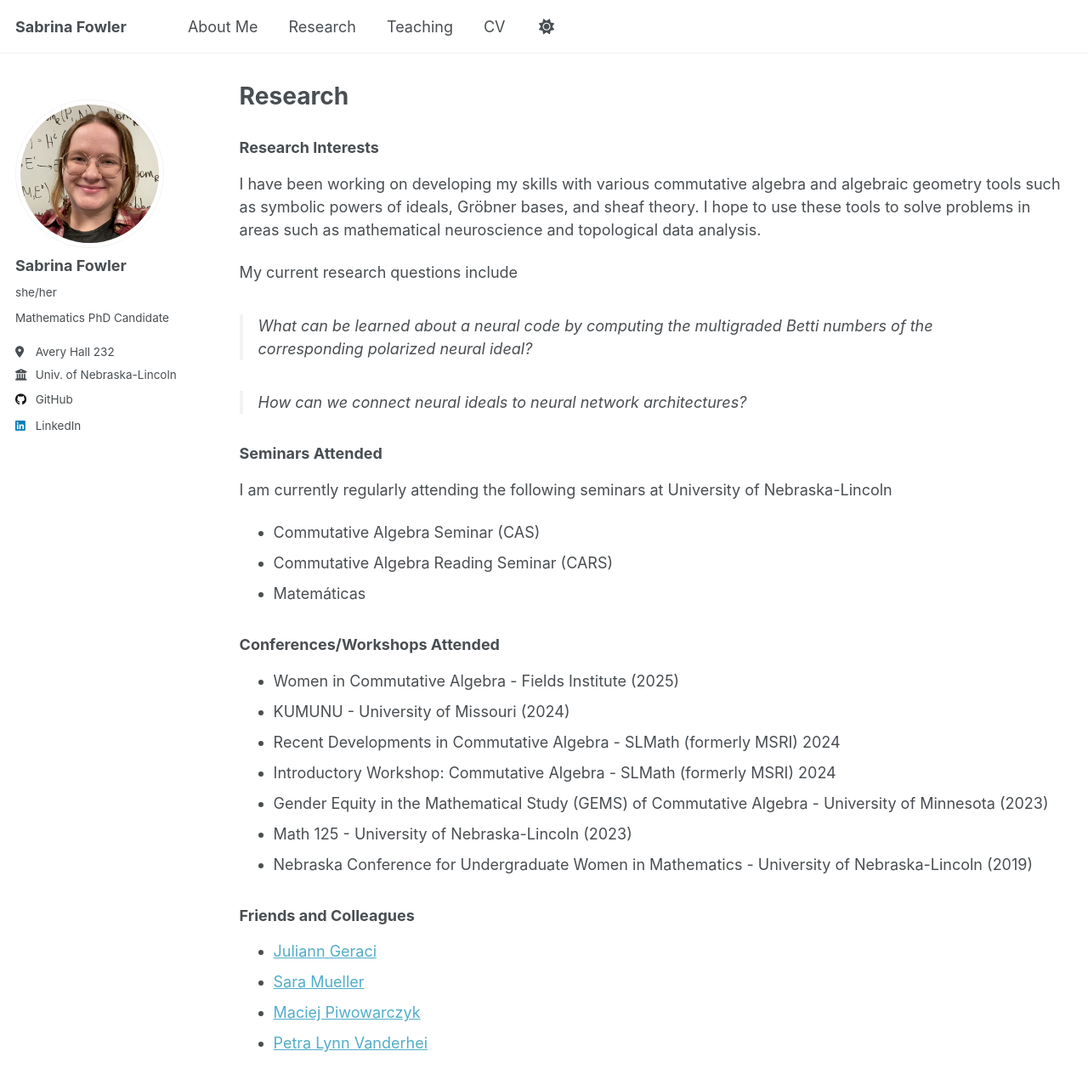
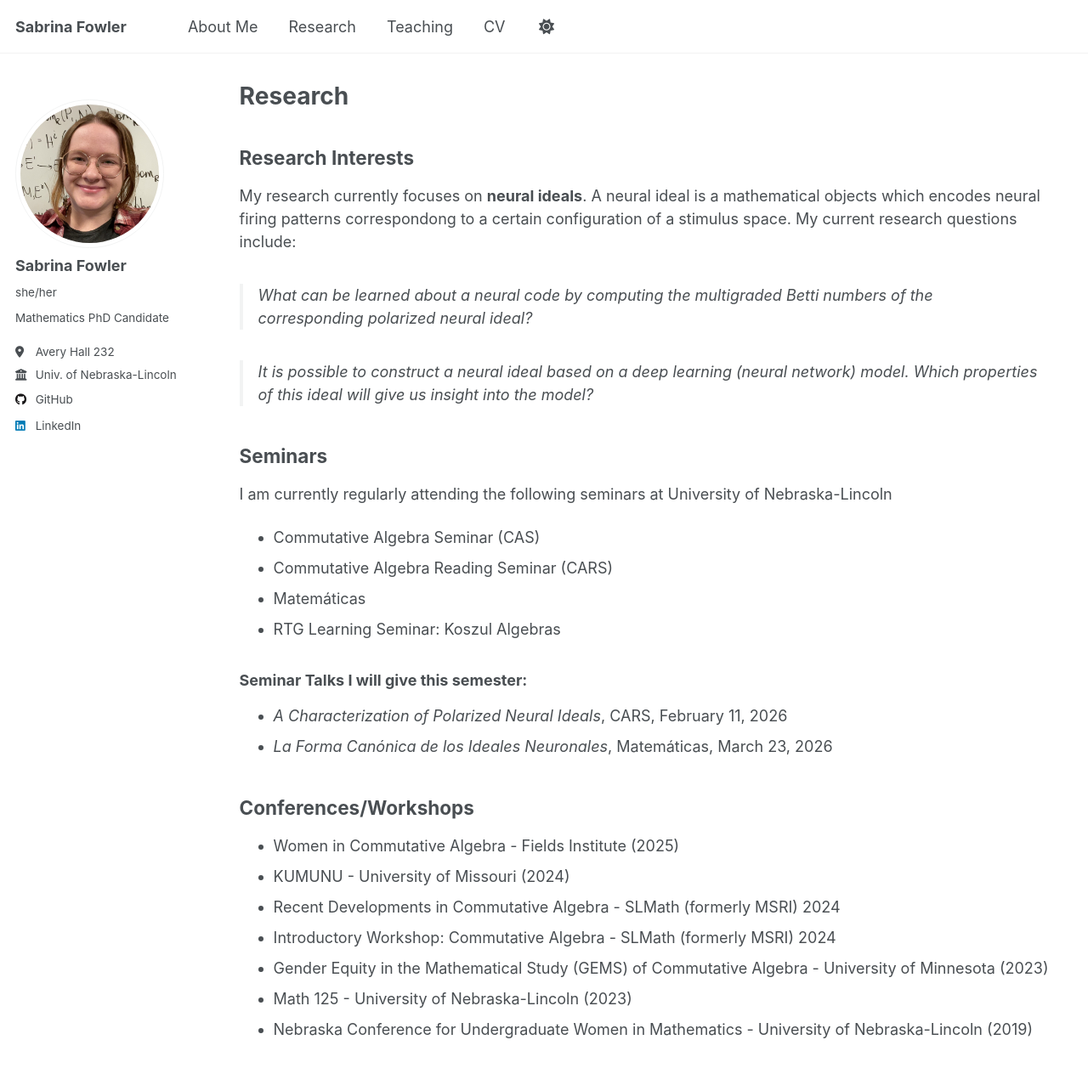
Before and after one commit to sabrinafowler/sabrinafowler.github.io, a Jekyll site: the page built from _pages/research.md, in a window 1280 px wide and 1400 px high. Shown: the top 1277 px of the window at 85% size. Built offline with Jekyll 4.4.1, drawn with Linux system fonts in a browser that asks for light colours.

Commit message:
updated research description and added this semester's seminar talks

```diff
--- a/_pages/research.md
+++ b/_pages/research.md
@@ -5,21 +5,26 @@ permalink: /research/
 author_profile: true
 ---
 
-### Research Interests
-I have been working on developing my skills with various commutative algebra and algebraic geometry tools such as symbolic powers of ideals, Gröbner bases, and sheaf theory. I hope to use these tools to solve problems in areas such as mathematical neuroscience and topological data analysis.
+## Research Interests
 
-My current research questions include
+My research currently focuses on __neural ideals__. A neural ideal is a mathematical objects which encodes neural firing patterns correspondong to a certain configuration of a stimulus space. My current research questions include:
+
 > What can be learned about a neural code by computing the multigraded Betti numbers of the corresponding polarized neural ideal?
 
-> How can we connect neural ideals to neural network architectures?
+> It is possible to construct a neural ideal based on a deep learning (neural network) model. Which properties of this ideal will give us insight into the model?
 
-### Seminars Attended
+## Seminars
 I am currently regularly attending the following seminars at University of Nebraska-Lincoln
   * Commutative Algebra Seminar (CAS)
   * Commutative Algebra Reading Seminar (CARS)
   * Matemáticas
+  * RTG Learning Seminar: Koszul Algebras
 
-### Conferences/Workshops Attended
+### Seminar Talks I will give this semester:
+  * _A Characterization of Polarized Neural Ideals_, CARS, February 11, 2026
+  * _La Forma Canónica de los Ideales Neuronales_, Matemáticas, March 23, 2026
+
+## Conferences/Workshops
   * Women in Commutative Algebra - Fields Institute (2025)
   * KUMUNU - University of Missouri (2024)
   * Recent Developments in Commutative Algebra - SLMath (formerly MSRI) 2024
@@ -27,9 +32,3 @@ I am currently regularly attending the following seminars at University of Nebra
   * Gender Equity in the Mathematical Study (GEMS) of Commutative Algebra - University of Minnesota (2023)
   * Math 125 - University of Nebraska-Lincoln (2023)
   * Nebraska Conference for Undergraduate Women in Mathematics - University of Nebraska-Lincoln (2019)
-
-### Friends and Colleagues
-  * [Juliann Geraci](https://julianngeraci.github.io)
-  * [Sara Mueller](saraamue.github.io)
-  * [Maciej Piwowarczyk](maciejpiwowarczyk.com)
-  * [Petra Lynn Vanderhei](https://brunswick-khorasan.github.io/PLVWeb/)
```
